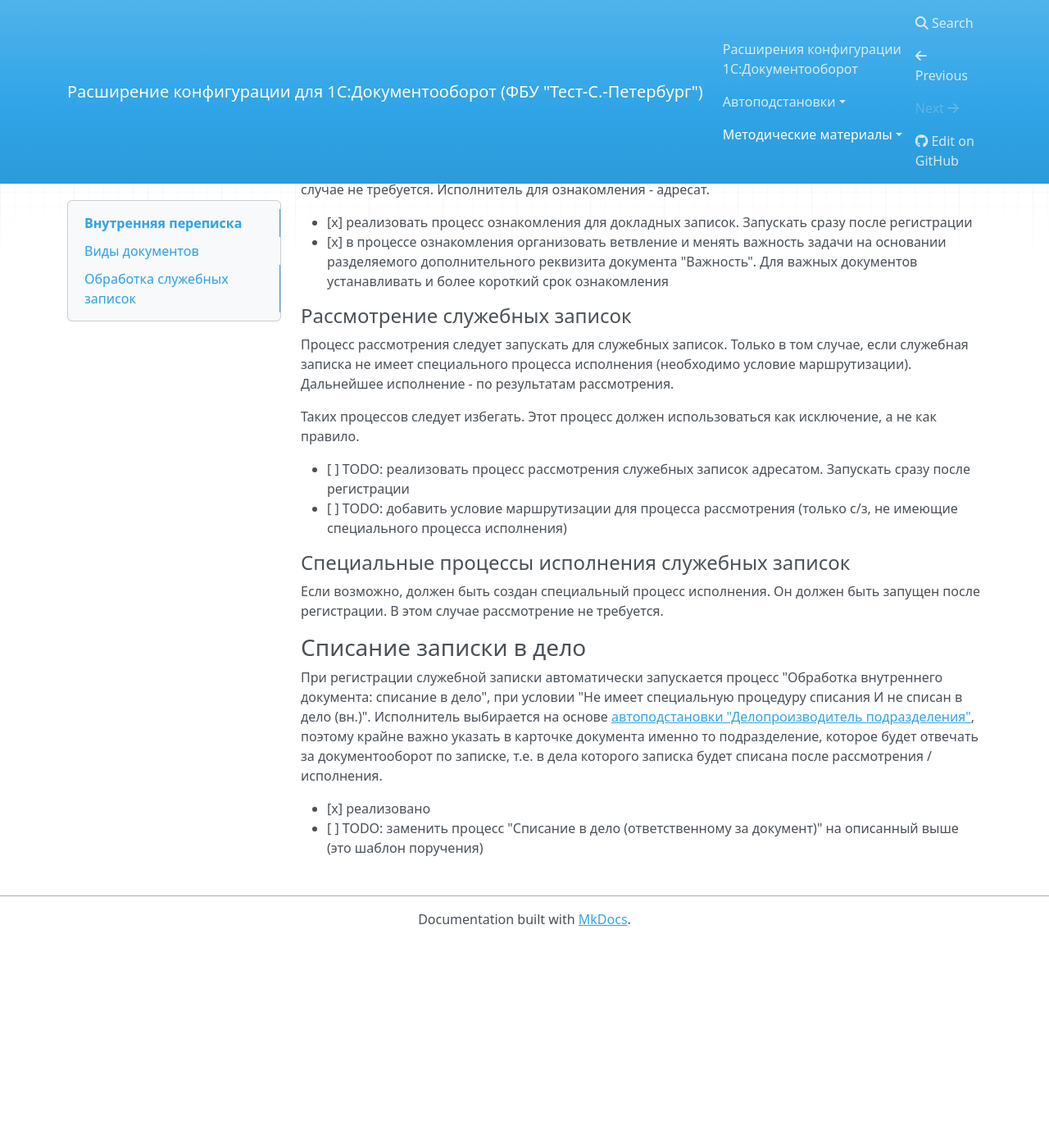
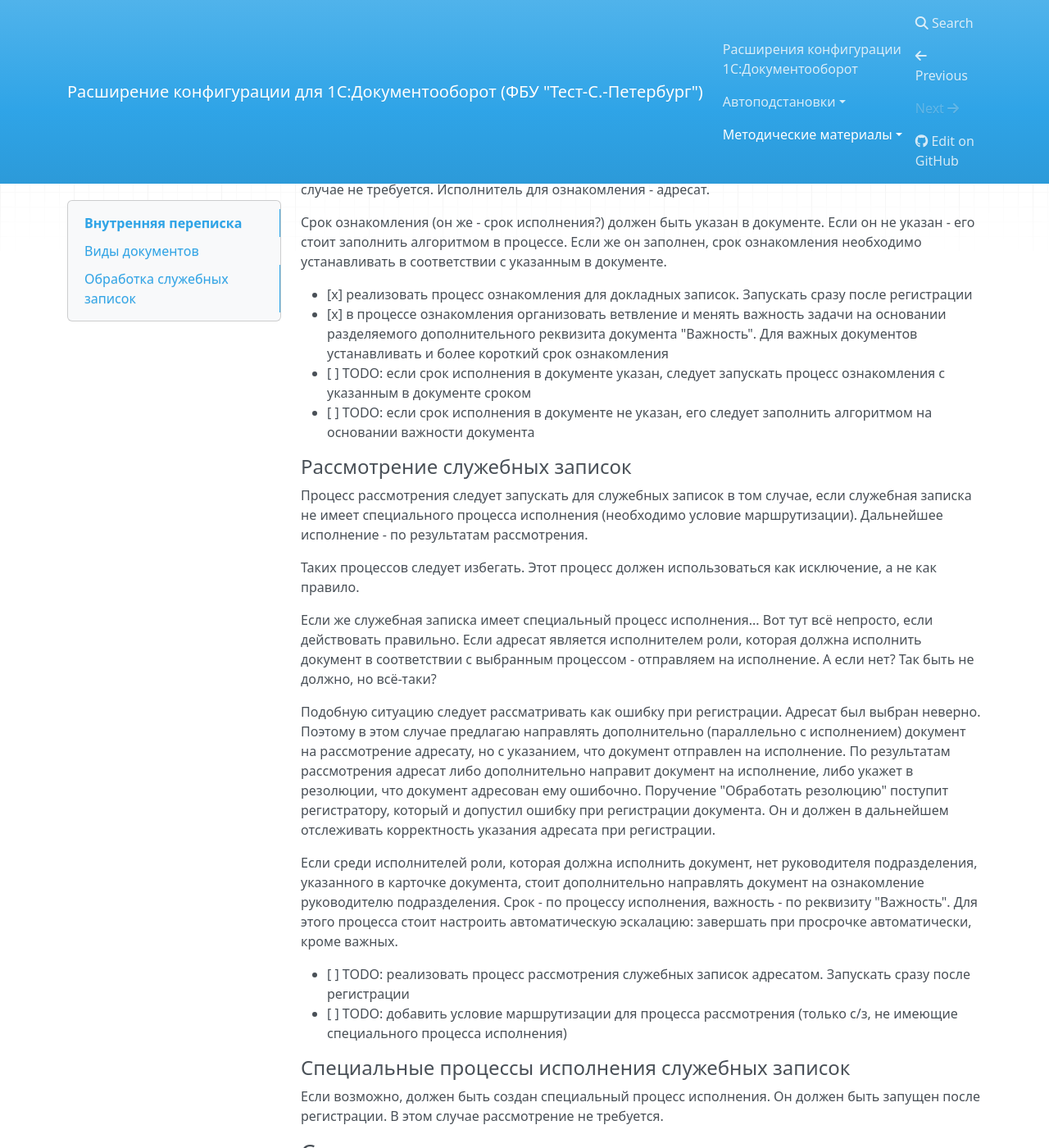
Before and after one commit to test-st-petersburg/edms, an MkDocs documentation site: the page built from docs/Методические материалы/Внутренние документы/Внутренняя переписка.md, in a window 1280 px wide and 1400 px high, scrolled down 1280 px. Shown: the whole window at 82% size. Built offline with MkDocs 1.6.1, drawn with Linux system fonts in a browser that asks for light colours; nearby versions of some CDN libraries; before the commit the page ends 2429 px from its top, so only the background shows below that.

Commit message:
docs(ext): Дополнить описание ознакомления и рассмотрения
... записок

```diff
--- a/docs/Методические материалы/Внутренние документы/Внутренняя переписка.md
+++ b/docs/Методические материалы/Внутренние документы/Внутренняя переписка.md
@@ -61,21 +61,53 @@
 Никаких других процессов исполнения в этом случае не требуется.
 Исполнитель для ознакомления - адресат.
 
+Срок ознакомления (он же - срок исполнения?) должен быть указан в документе.
+Если он не указан - его стоит заполнить алгоритмом в процессе.
+Если же он заполнен, срок ознакомления необходимо устанавливать в соответствии
+с указанным в документе.
+
 - [x] реализовать процесс ознакомления для докладных записок.
  Запускать сразу после регистрации
 - [x] в процессе ознакомления организовать ветвление и менять важность задачи
  на основании разделяемого дополнительного реквизита документа "Важность".
  Для важных документов устанавливать и более короткий срок ознакомления
+- [ ] TODO: если срок исполнения в документе указан, следует запускать процесс
+ ознакомления с указанным в документе сроком
+- [ ] TODO: если срок исполнения в документе не указан, его следует заполнить
+ алгоритмом на основании важности документа
 
 #### Рассмотрение служебных записок
 
-Процесс рассмотрения следует запускать для служебных записок.
-Только в том случае, если служебная записка не имеет специального процесса
+Процесс рассмотрения следует запускать для служебных записок в том случае,
+если служебная записка не имеет специального процесса
 исполнения (необходимо условие маршрутизации).
 Дальнейшее исполнение - по результатам рассмотрения.
 
 Таких процессов следует избегать. Этот процесс должен использоваться как исключение,
 а не как правило.
+
+Если же служебная записка имеет специальный процесс исполнения...
+Вот тут всё непросто, если действовать правильно.
+Если адресат является исполнителем роли, которая должна исполнить
+документ в соответствии с выбранным процессом - отправляем на исполнение.
+А если нет? Так быть не должно, но всё-таки?
+
+Подобную ситуацию следует рассматривать как ошибку при регистрации.
+Адресат был выбран неверно.
+Поэтому в этом случае предлагаю направлять дополнительно (параллельно с исполнением)
+документ на рассмотрение адресату, но с указанием, что документ отправлен на исполнение.
+По результатам рассмотрения адресат либо дополнительно направит документ на исполнение,
+либо укажет в резолюции, что документ адресован ему ошибочно.
+Поручение "Обработать резолюцию" поступит регистратору, который и допустил
+ошибку при регистрации документа. Он и должен в дальнейшем отслеживать
+корректность указания адресата при регистрации.
+
+Если среди исполнителей роли, которая должна исполнить документ, нет
+руководителя подразделения, указанного в карточке документа,
+стоит дополнительно направлять документ на ознакомление руководителю
+подразделения. Срок - по процессу исполнения, важность - по реквизиту "Важность".
+Для этого процесса стоит настроить автоматическую эскалацию:
+завершать при просрочке автоматически, кроме важных.
 
 - [ ] TODO: реализовать процесс рассмотрения служебных записок адресатом.
  Запускать сразу после регистрации
```
